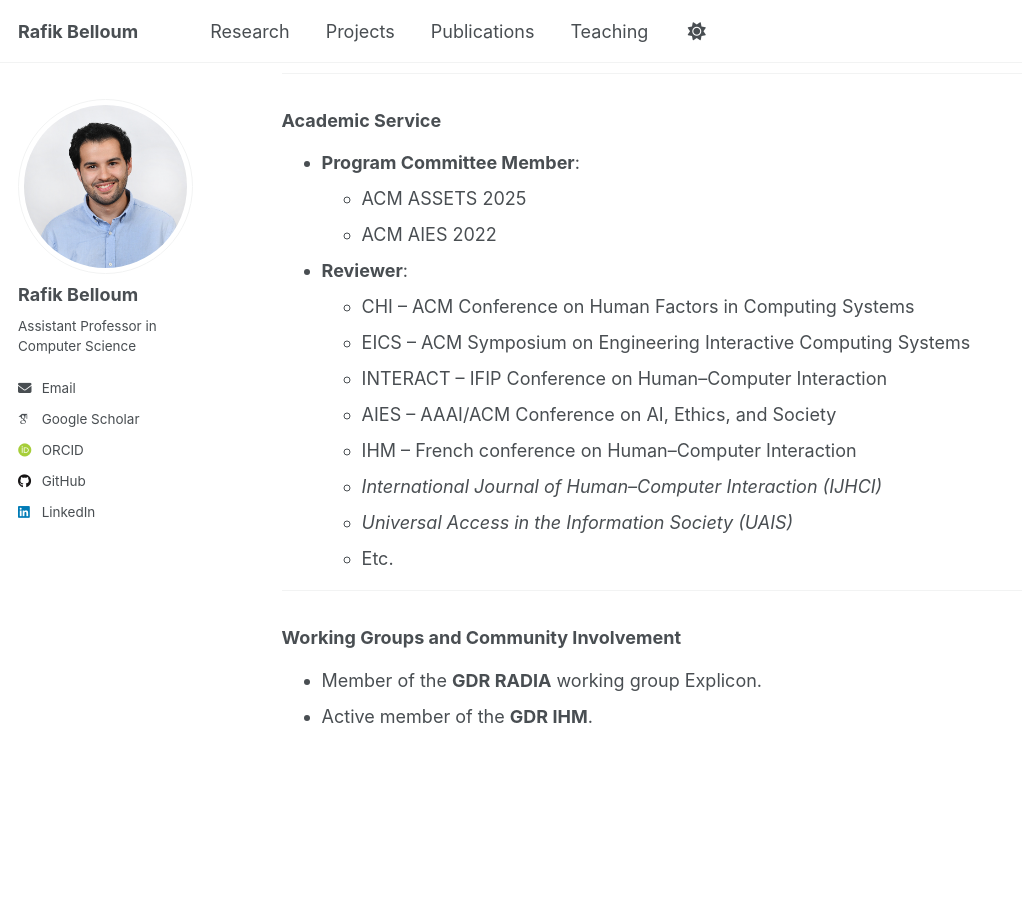
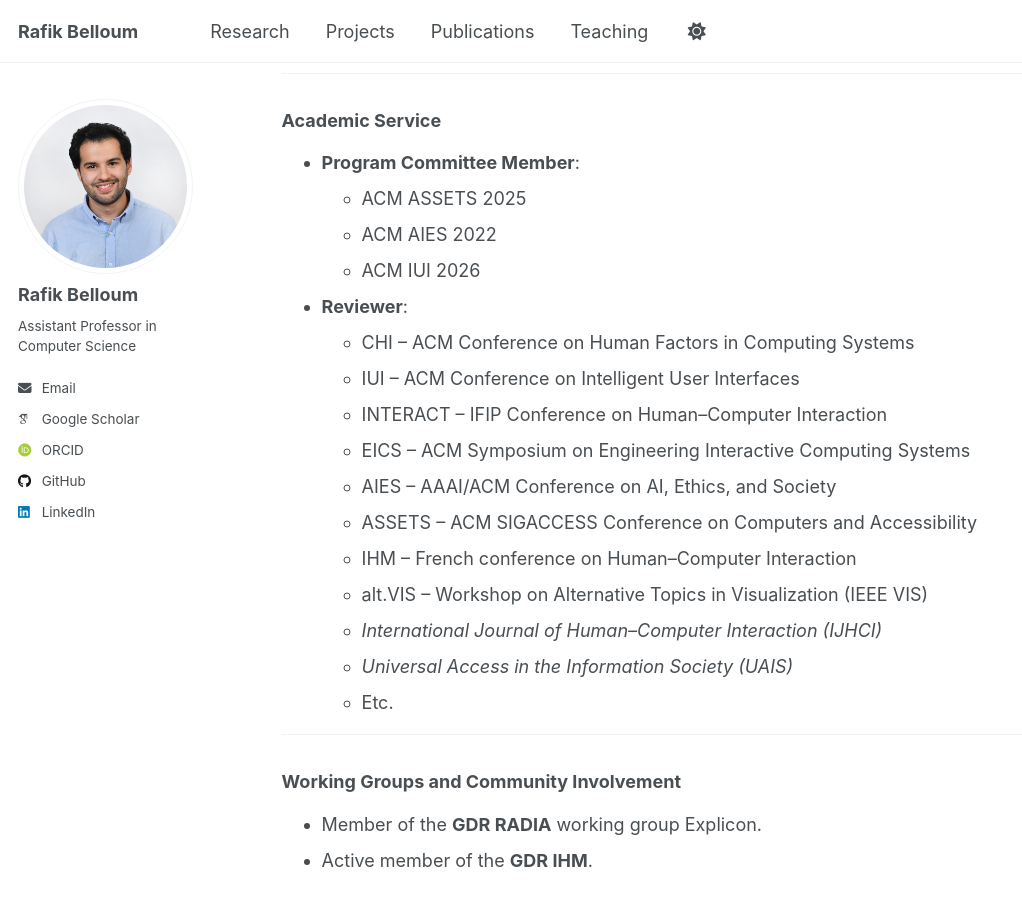
Before and after one commit to rafik-belloum/rafik-belloum.github.io, a Jekyll site: the page built from _pages/research.md, in a window 1280 px wide and 900 px high, scrolled down 840 px. Shown: the whole window, without its empty margins (0-1022 px from the left). Built offline with Jekyll 4.4.1, drawn with Linux system fonts in a browser that asks for light colours; some web fonts are replaced.

Commit message:
Update research.md

```diff
--- a/_pages/research.md
+++ b/_pages/research.md
@@ -33,13 +33,17 @@ I’ve applied this approach in areas such as ambient assisted living (helping a
 - **Program Committee Member**:
   - ACM ASSETS 2025
   - ACM AIES 2022
+  - ACM IUI 2026
 
 - **Reviewer**:
   - CHI – ACM Conference on Human Factors in Computing Systems
+  - IUI – ACM Conference on Intelligent User Interfaces
+  - INTERACT – IFIP Conference on Human–Computer Interaction
   - EICS – ACM Symposium on Engineering Interactive Computing Systems
-  - INTERACT – IFIP Conference on Human–Computer Interaction
   - AIES – AAAI/ACM Conference on AI, Ethics, and Society
+  - ASSETS – ACM SIGACCESS Conference on Computers and Accessibility
   - IHM – French conference on Human–Computer Interaction
+  - alt.VIS – Workshop on Alternative Topics in Visualization (IEEE VIS)
   - *International Journal of Human–Computer Interaction (IJHCI)*
   - *Universal Access in the Information Society (UAIS)*
   - Etc.
```
